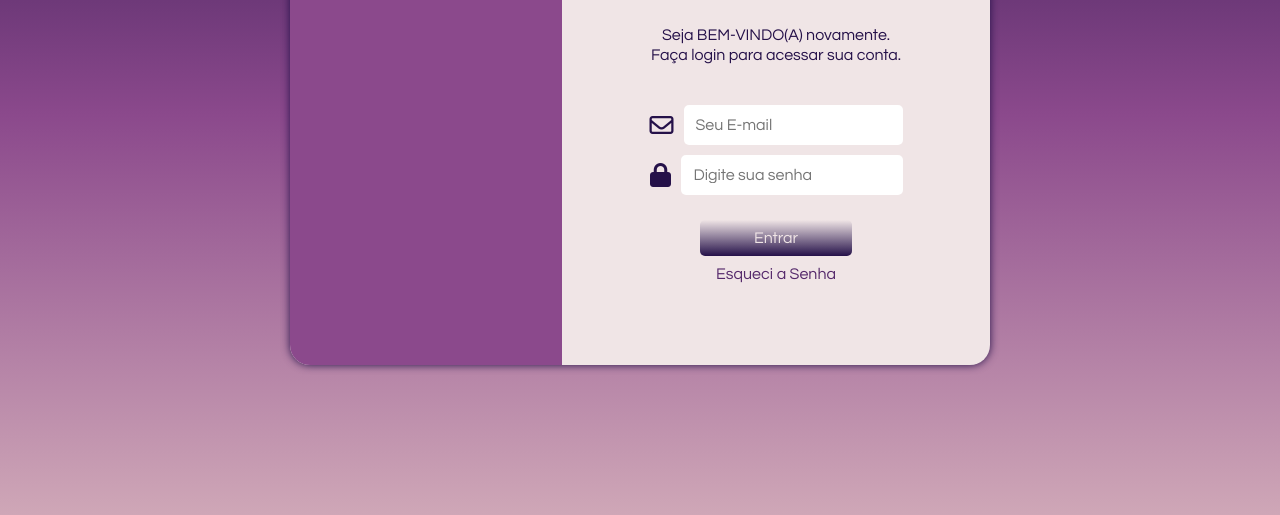
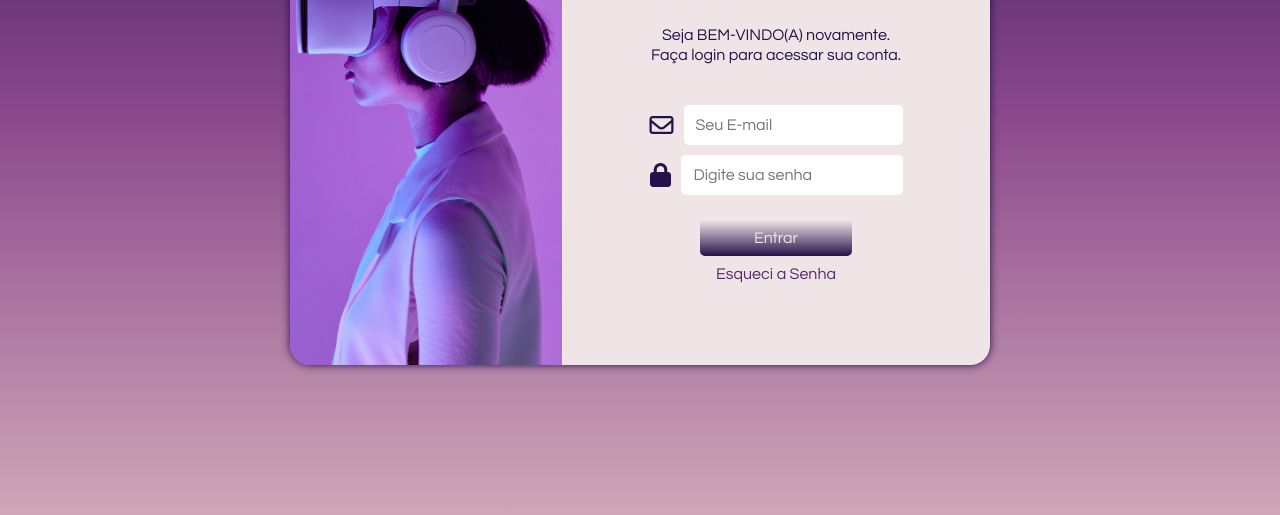
Before and after one commit to Denner-94/login-tec, a plain HTML site: page index.html in a window 1280 px wide. Shown: the part 285-800 px from the top of the page. Drawn offline with Linux system fonts and the light colour scheme.

Commit message:
Adicionado imagem e favicon.ico

```diff
--- a/css/estilo.css
+++ b/css/estilo.css
@@ -39,7 +39,7 @@ body{
 }
 #login > #img{
     display: block;
-    background: var(--cor3) url(../img/tecno-img.jpg) no-repeat;
+    background: var(--cor3) url(../imagens/tecno-img.jpg) no-repeat;
     background-size: cover;
     background-position: center center;
     height: 100%;
--- a/index.html
+++ b/index.html
@@ -5,7 +5,7 @@
     <meta name="viewport" content="width=device-width, initial-scale=1.0">
     <link rel="stylesheet" href="css/estilo.css">
     <link rel="stylesheet" href="css/mobile.css">
-    <link rel="shortcut icon" href="icones/favicon.ico" type="image/x-icon">
+    <link rel="shortcut icon" href="imagens/favicon.ico" type="image/x-icon">
     <script src="https://kit.fontawesome.com/24a9a552ee.js" crossorigin="anonymous"></script>
     <title>Tecnoday - Login</title>
 </head>
```
Also changed, not shown: imagens/favicon.ico (added), imagens/tecno-img.jpg (added), 1 other file.
